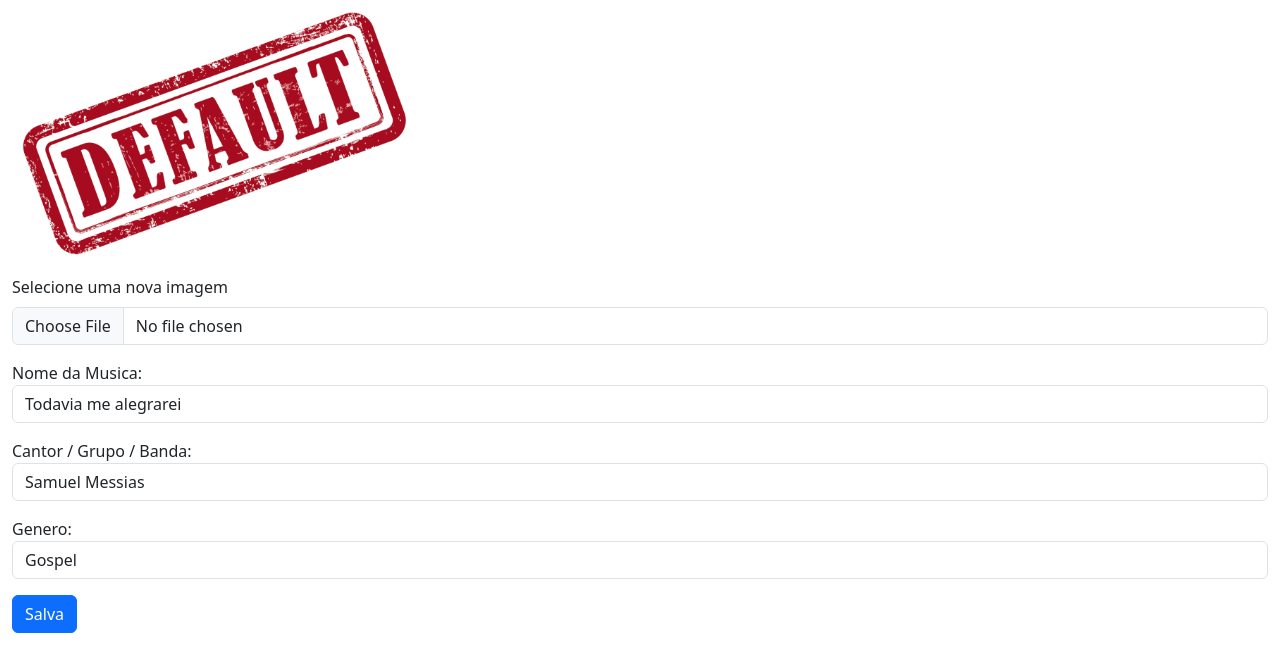
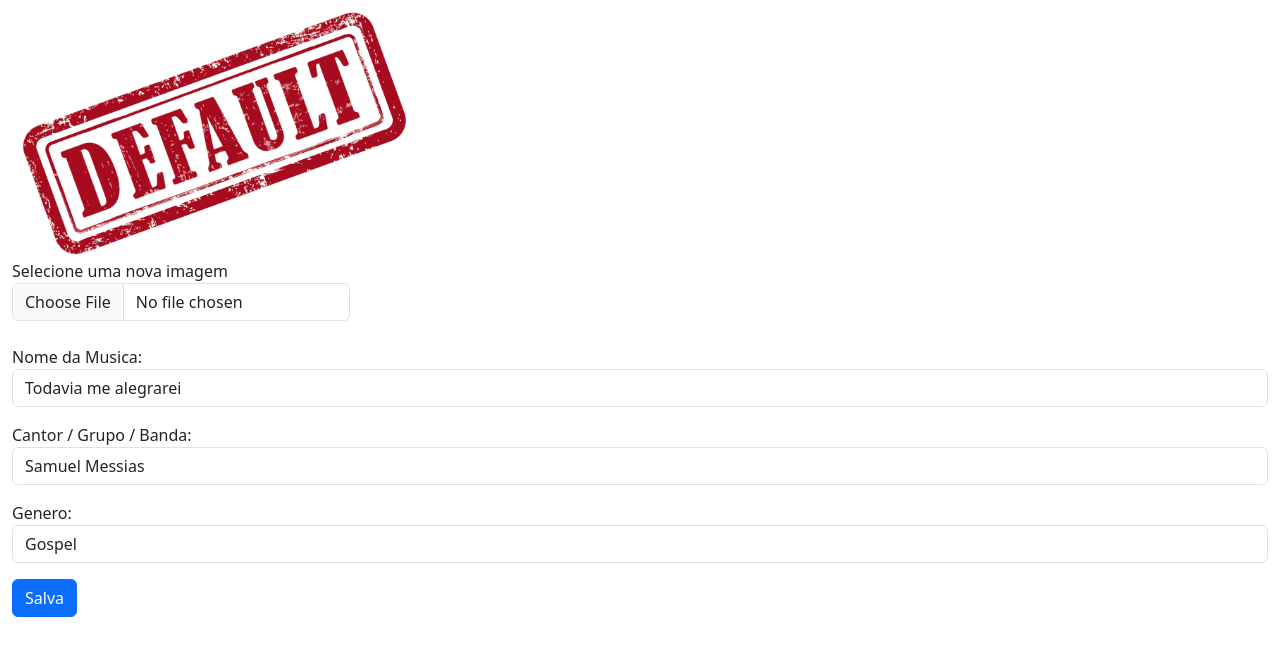
Before and after one commit to fafreir/projeto_musica_flask, a Flask app: page /editar/1 in a window 1280 px wide. Shown: the part 103-775 px from the top of the page. Run offline with Flask 3, Linux system fonts and the light colour scheme; the visitor is signed in with stand-in values (Sample User, id 1); data comes from the database, SQL or seed files in the repository; parts of the project's set-up code (start-up, migrations or seed data) failed here and were passed over; some libraries are stand-ins or nearby versions.

Commit message:
alterado para tags html de imagens

```diff
--- a/templates/editar_musica.html
+++ b/templates/editar_musica.html
@@ -4,14 +4,16 @@
     <form method="post" action='{{ url_for('atualizar')}}' enctype="multipart/form-data">
         <fieldset>
 
-            <div class="mb-3">
-                <img src='{{ url_for('imagem', nome_imagem = album_musica)}}'>
-            </div>
+            <figure class="img-thmbnail mb-3">
+                <img class="img-fluid" src='{{ url_for('imagem', nome_imagem = album_musica)}}'>
 
-            <div class="mb-3">
-                <label for="arquivo" class="form-label">Selecione uma nova imagem </label>
-                <input type="file" name="arquivo" id="arquivo" accept=".jpg, .jpeg, .png" class="form-control">
-            </div>
+                <figcaption>
+                    <label for="arquivo" class="form-label">
+                        Selecione uma nova imagem
+                        <input type="file" name="arquivo" id="arquivo" accept=".jpg, .jpeg, .png" class="form-control">
+                    </label>
+                </figcaption>
+            </figure>
 
             <input type='hidden' name='txtId' value = {{ musica.id_musica }}>
 
```
